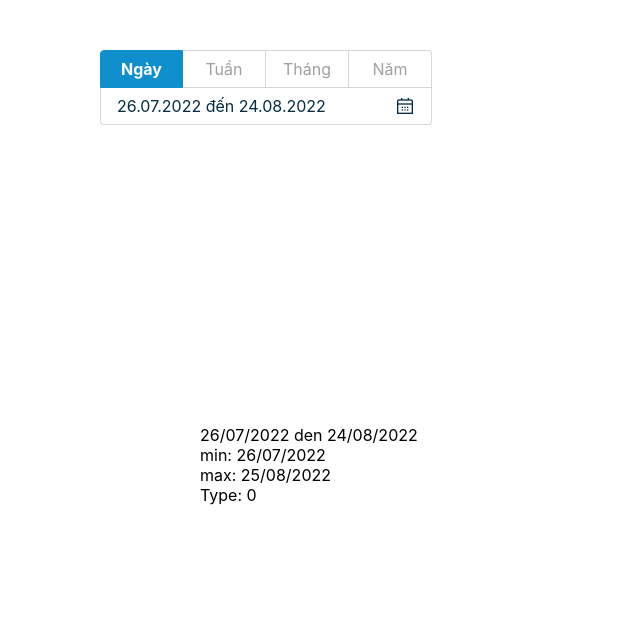
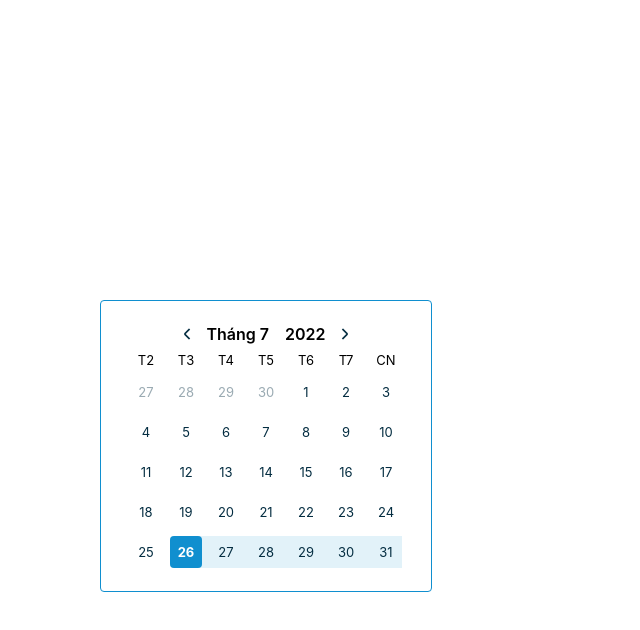
Before and after one commit to vhungitm/date-range, a React (Create React App) app: page / in a window 1280 px wide. Shown: the top 630 px of the page, without its empty margins (0-640 px from the left). Built offline with nearby package versions, Linux system fonts and the light colour scheme.

Commit message:
Update preview value

```diff
--- a/src/App.js
+++ b/src/App.js
@@ -15,6 +15,9 @@ const App = () => {
 		<div style={{ margin: '50px 100px' }}>
 			<DateRange
 				value={value}
+				showHeader={false}
+				showControl={false}
+				alwaysShowWrapper={false}
 				handleChangeValue={setValue}
 				type={type}
 				handleChangeType={setType}
--- a/src/components/DateRange/components/DateRangeWrapper.jsx
+++ b/src/components/DateRange/components/DateRangeWrapper.jsx
@@ -12,6 +12,7 @@ export const DateRangeWrapper = props => {
 		months,
 		weeks,
 		weekdays,
+		singleChild = false,
 		handleChangeValue,
 		handleChangePreviewValue,
 		handleRemovePreviewValue,
@@ -48,8 +49,11 @@ export const DateRangeWrapper = props => {
 		/>
 	);
 
+	let className = 'date-range-wrapper';
+	singleChild && (className += ' single');
+
 	return (
-		<div className="date-range-wrapper">
+		<div className={className}>
 			<DateRangeWrapperHeader
 				type={type}
 				calendarDate={calendarDate}
--- a/src/components/DateRange/index.jsx
+++ b/src/components/DateRange/index.jsx
@@ -53,6 +53,9 @@ export const DateRange = props => {
 		type: typeProp,
 		handleChangeType: handleChangeTypeProp,
 		weekdays: weekdaysProp,
+		showHeader = true,
+		showControl = true,
+		alwaysShowWrapper,
 		minDate,
 		maxDate,
 		minDayQuantity,
@@ -750,22 +753,32 @@ export const DateRange = props => {
 		}
 	};
 
+	let dateRangeClassName =
+		!showHeader && !showControl
+			? 'itm-date-range show'
+			: alwaysShowWrapper
+			? 'itm-date-range show'
+			: showWrapper
+			? 'itm-date-range show'
+			: 'itm-date-range';
+
 	return (
-		<div
-			ref={ref}
-			className={showWrapper ? 'itm-date-range show' : 'itm-date-range'}
-		>
+		<div ref={ref} className={dateRangeClassName}>
+			{showHeader && (
 				<DateRangeHeader
 					types={types}
 					type={type}
 					handleChangeType={handleChangeType}
 				/>
+			)}
+			{showControl && (
 				<DateRangeControl
 					type={type}
 					value={value}
 					showWrapper={showWrapper}
 					setShowWrapper={() => setShowWrapper(!showWrapper)}
 				/>
+			)}
 			<DateRangeWrapper
 				type={type}
 				value={value}
@@ -773,6 +786,7 @@ export const DateRange = props => {
 				calendarDate={calendarDate}
 				months={months}
 				weeks={weeks}
+				singleChild={!showHeader && !showControl}
 				weekdays={Object.values(weekdays)}
 				handleChangeValue={handleChangeValue}
 				handleChangePreviewValue={handleChangePreviewValue}
--- a/src/components/DateRange/index.scss
+++ b/src/components/DateRange/index.scss
@@ -20,8 +20,9 @@
 			border: 1px solid #d9d6d6;
 			border-left: 0;
 
+			background: white;
+			color: #a19f9f;
 			font-size: 16px;
-			color: #a19f9f;
 
 			cursor: pointer;
 
@@ -52,11 +53,17 @@
 		}
 	}
 
+	:not(.date-range-header).date-range-control {
+		border: 1px solid #d9d6d6;
+		border-top-left-radius: 4px !important;
+		border-top-right-radius: 4px !important;
+	}
+
 	.date-range-control {
 		position: relative;
 		border-radius: 0 0 4px 4px;
 		border: 1px solid #d9d6d6;
-		border-top: 0;
+		border-top: unset;
 		padding: 8px 16px;
 		cursor: pointer;
 
@@ -747,6 +754,12 @@
 				}
 			}
 		}
+
+		&.single {
+			top: 0;
+			border-top-left-radius: 4px !important;
+			border-top-right-radius: 4px !important;
+		}
 	}
 
 	&.show {
@@ -760,10 +773,11 @@
 		}
 
 		.date-range-control {
-			border: 1px solid #108fcf;
+			border-color: #108fcf;
 			border-bottom: unset;
-			border-top: unset;
 			border-radius: 0;
+
+			background: white;
 		}
 
 		.date-range-wrapper {
```
Lines whose indentation alone changed are shown as unchanged.
